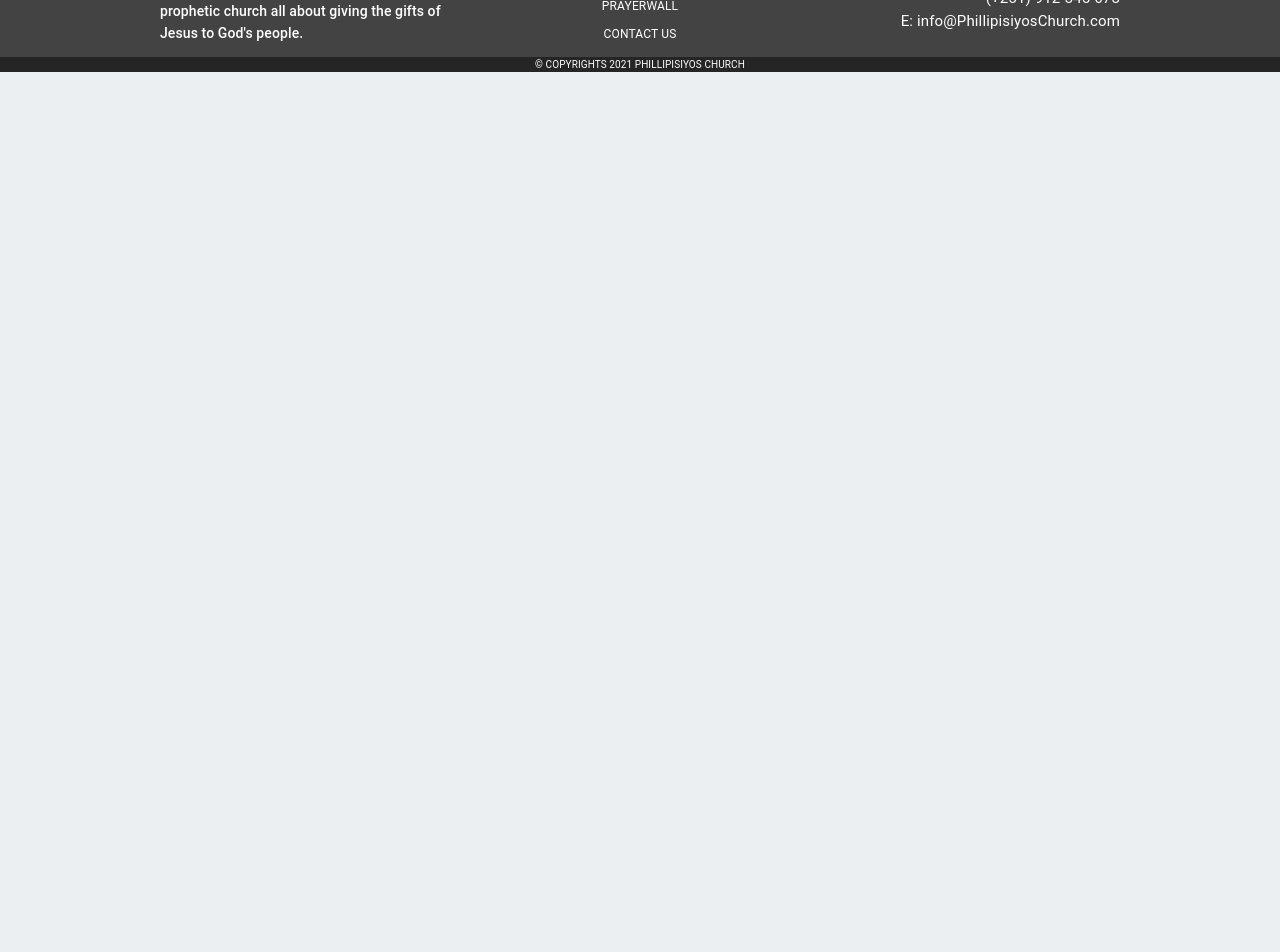
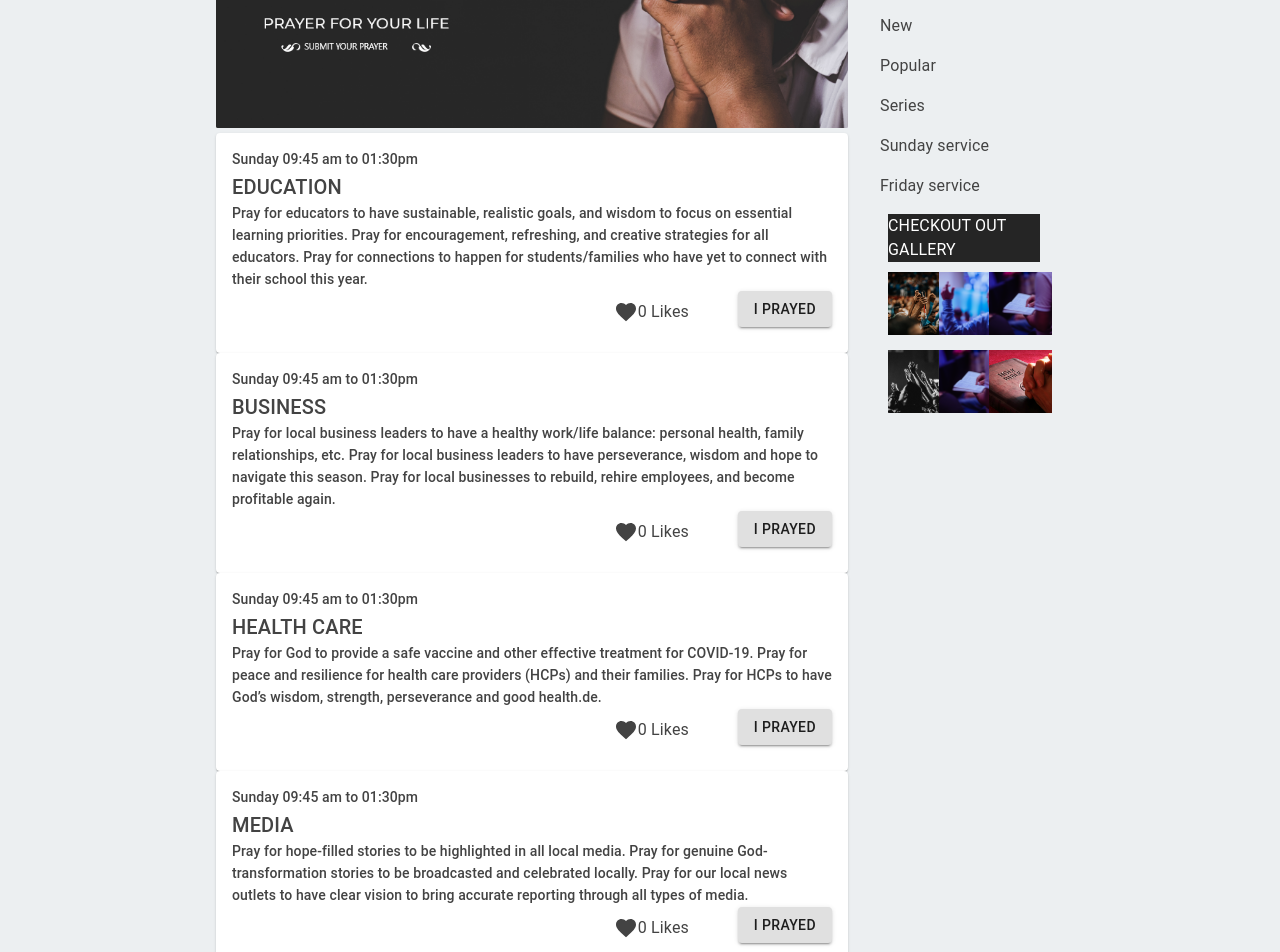
Before and after one commit to Alazar-dev/Filadelfia-web, a React (Create React App) app: page /prayerwall in a window 1280 px wide. Shown: the part 480-1432 px from the top of the page. Before the commit the page ends 800 px from the top, so only its background shows below. Built offline with nearby package versions, Linux system fonts and the light colour scheme.

Commit message:
created page contents

```diff
--- a/src/pages/prayerwall/PrayerWall.js
+++ b/src/pages/prayerwall/PrayerWall.js
@@ -1,9 +1,220 @@
+import { useState } from "react";
+
+import {
+  Typography,
+  Grid,
+  Card,
+  Button,
+  CardContent,
+  Box,
+  makeStyles,
+  ListItem,
+  List,
+  InputBase,
+} from "@material-ui/core";
+import FavoriteIcon from "@material-ui/icons/Favorite";
+
 import BreadcumbHero from "../../components/breadcrumbs/BreadcrumbsHero";
+import headerImg from "../../assets/Prayer Wall/i.png";
+import GalleryRow from "../../components/gallery/GalleryRow";
+import CheckoutGallery from "../../components/gallery/GalleryCheckout";
+
+const useStyles = makeStyles({
+  headerImg: {
+    width: "100%",
+  },
+  favoriteButton: {
+    cursor: "pointer",
+  },
+  prayerButtonSection: {
+    display: "flex",
+    flexDirection: "row-reverse",
+  },
+  likes: {
+    marginTop: 9,
+  },
+  mobileView: {
+    "@media (max-width: 900px)": {
+      display: "none",
+    },
+  },
+});
 
 const PrayerWall = () => {
+  const classes = useStyles();
+  const [educationLikes, setEducationLikes] = useState(0);
+  const [businessLikes, setBusinessLikes] = useState(0);
+  const [healthcareLikes, setHealthcareLikes] = useState(0);
+  const [mediaLikes, setMediaLikes] = useState(0);
+
   return (
     <div>
-      <BreadcumbHero title="Prayer Wall" />
+      <Box bgcolor="primary.dark" color="info.contrastText">
+        <Typography variant="h1">PRAYER WALL</Typography>
+        <BreadcumbHero title="Prayer Wall" />
+      </Box>
+      <Grid justify="center" container spacing={2}>
+        <Grid item xs={12} md={9} lg={6}>
+          <img className={classes.headerImg} src={headerImg} alt="" />
+          <Card>
+            <CardContent>
+              <Typography variant="subtitle2">
+                Sunday 09:45 am to 01:30pm
+              </Typography>
+              <Typography variant="h6">EDUCATION</Typography>
+              <Typography variant="subtitle2">
+                Pray for educators to have sustainable, realistic goals, and
+                wisdom to focus on essential learning priorities. Pray for
+                encouragement, refreshing, and creative strategies for all
+                educators. Pray for connections to happen for students/families
+                who have yet to connect with their school this year.
+              </Typography>
+              <Grid className={classes.prayerButtonSection} container>
+                <Grid item>
+                  <Button variant="contained">I PRAYED</Button>
+                </Grid>
+                <Grid className={classes.likes} item xs={2}>
+                  <Typography>{educationLikes} Likes</Typography>
+                </Grid>
+                <Grid className={classes.likes} item>
+                  <FavoriteIcon
+                    className={classes.favoriteButton}
+                    onClick={() => {
+                      setEducationLikes(educationLikes + 1);
+                    }}
+                  />
+                </Grid>
+              </Grid>
+            </CardContent>
+          </Card>
+          <Card>
+            <CardContent>
+              <Typography variant="subtitle2">
+                Sunday 09:45 am to 01:30pm
+              </Typography>
+              <Typography variant="h6">BUSINESS</Typography>
+              <Typography variant="subtitle2">
+                Pray for local business leaders to have a healthy work/life
+                balance: personal health, family relationships, etc. Pray for
+                local business leaders to have perseverance, wisdom and hope to
+                navigate this season. Pray for local businesses to rebuild,
+                rehire employees, and become profitable again.
+              </Typography>
+              <Grid className={classes.prayerButtonSection} container>
+                <Grid item>
+                  <Button variant="contained">I PRAYED</Button>
+                </Grid>
+                <Grid className={classes.likes} item xs={2}>
+                  <Typography>{businessLikes} Likes</Typography>
+                </Grid>
+                <Grid className={classes.likes} item>
+                  <FavoriteIcon
+                    className={classes.favoriteButton}
+                    onClick={() => {
+                      setBusinessLikes(businessLikes + 1);
+                    }}
+                  />
+                </Grid>
+              </Grid>
+            </CardContent>
+          </Card>
+          <Card>
+            <CardContent>
+              <Typography variant="subtitle2">
+                Sunday 09:45 am to 01:30pm
+              </Typography>
+              <Typography color="primary.darkest" variant="h6">
+                HEALTH CARE
+              </Typography>
+              <Typography variant="subtitle2">
+                Pray for God to provide a safe vaccine and other effective
+                treatment for COVID-19. Pray for peace and resilience for health
+                care providers (HCPs) and their families. Pray for HCPs to have
+                God’s wisdom, strength, perseverance and good health.de.
+              </Typography>
+              <Grid className={classes.prayerButtonSection} container>
+                <Grid item>
+                  <Button variant="contained">I PRAYED</Button>
+                </Grid>
+                <Grid className={classes.likes} item xs={2}>
+                  <Typography>{healthcareLikes} Likes</Typography>
+                </Grid>
+                <Grid className={classes.likes} item>
+                  <FavoriteIcon
+                    className={classes.favoriteButton}
+                    onClick={() => {
+                      setHealthcareLikes(healthcareLikes + 1);
+                    }}
+                  />
+                </Grid>
+              </Grid>
+            </CardContent>
+          </Card>
+          <Card>
+            <CardContent>
+              <Typography variant="subtitle2">
+                Sunday 09:45 am to 01:30pm
+              </Typography>
+              <Typography color="primary.darkest" variant="h6">
+                MEDIA
+              </Typography>
+              <Typography variant="subtitle2">
+                Pray for hope-filled stories to be highlighted in all local
+                media. Pray for genuine God-transformation stories to be
+                broadcasted and celebrated locally. Pray for our local news
+                outlets to have clear vision to bring accurate reporting through
+                all types of media.
+              </Typography>
+              <Grid className={classes.prayerButtonSection} container>
+                <Grid item>
+                  <Button variant="contained">I PRAYED</Button>
+                </Grid>
+                <Grid className={classes.likes} item xs={2}>
+                  <Typography>{mediaLikes} Likes</Typography>
+                </Grid>
+                <Grid className={classes.likes} item>
+                  <FavoriteIcon
+                    className={classes.favoriteButton}
+                    onClick={() => {
+                      setMediaLikes(mediaLikes + 1);
+                    }}
+                  />
+                </Grid>
+              </Grid>
+            </CardContent>
+          </Card>
+        </Grid>
+        <Grid className={classes.mobileView} item xs={2}>
+          <div>
+            <InputBase
+              placeholder="Search…"
+              inputProps={{ "aria-label": "search" }}
+            />
+          </div>
+          <Box bgcolor="primary.dark">
+            <Typography color="primary">PRAYERS</Typography>
+          </Box>
+          <List>
+            <ListItem>
+              <Typography>New</Typography>
+            </ListItem>
+            <ListItem>
+              <Typography>Popular</Typography>
+            </ListItem>
+            <ListItem>
+              <Typography>Series</Typography>
+            </ListItem>
+            <ListItem>
+              <Typography>Sunday service</Typography>
+            </ListItem>
+            <ListItem>
+              <Typography>Friday service</Typography>
+            </ListItem>
+          </List>
+          <CheckoutGallery />
+        </Grid>
+      </Grid>
+      <GalleryRow />
     </div>
   );
 };
```
